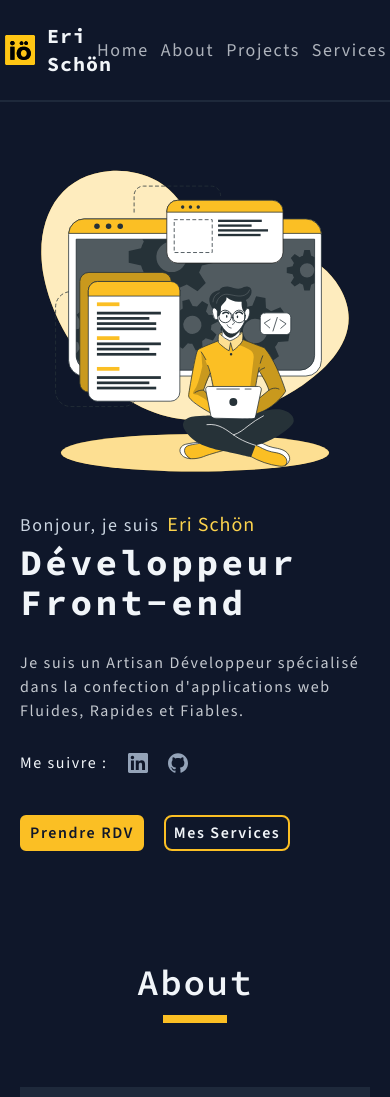
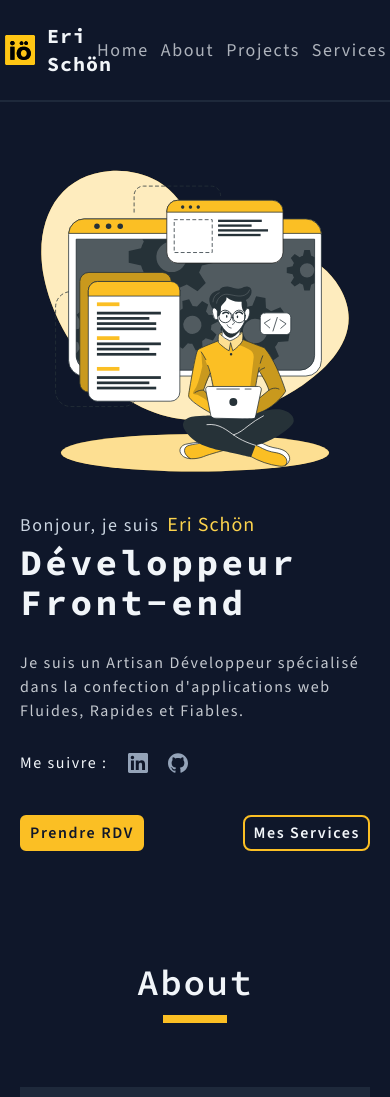
Before and after one commit to erischon/project-erischondev, a Next.js app: page / in a window 390 px wide. Shown: the top 1097 px of the page. Built offline with nearby package versions, Linux system fonts and the light colour scheme.

Commit message:
Update Hero.section.tsx

```diff
--- a/src/components/sections/Hero.section.tsx
+++ b/src/components/sections/Hero.section.tsx
@@ -49,7 +49,7 @@ export default function HeroSection() {
             </Link>
           </div>
 
-          <div className="flex gap-x-5 md:gap-x-10">
+          <div className="flex justify-between md:justify-start gap-x-5 md:gap-x-10">
             <Button>Prendre RDV</Button>
 
             <button className="border-2 border-amber-400 text-slate-100 rounded-lg py-1 px-2 md:py-2 md:px-6 hover:text-slate-300 font-semibold">
```
